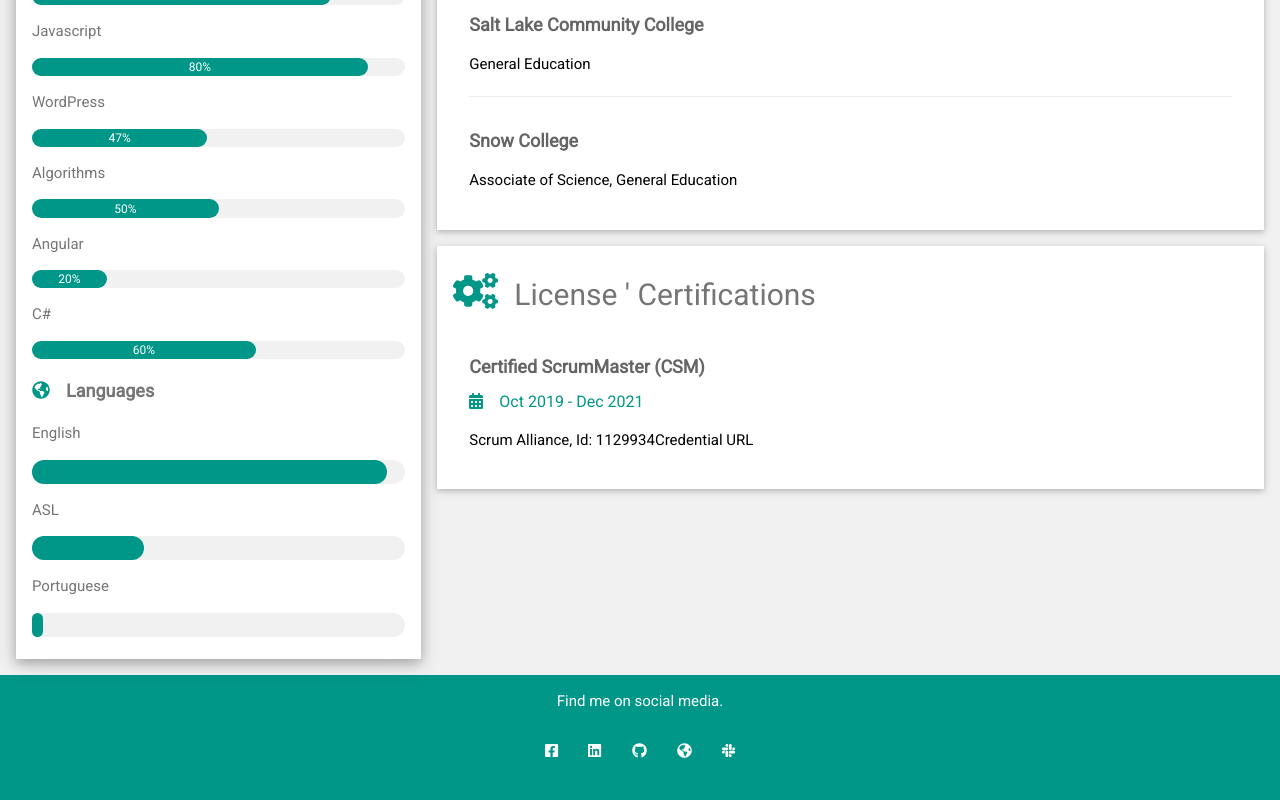
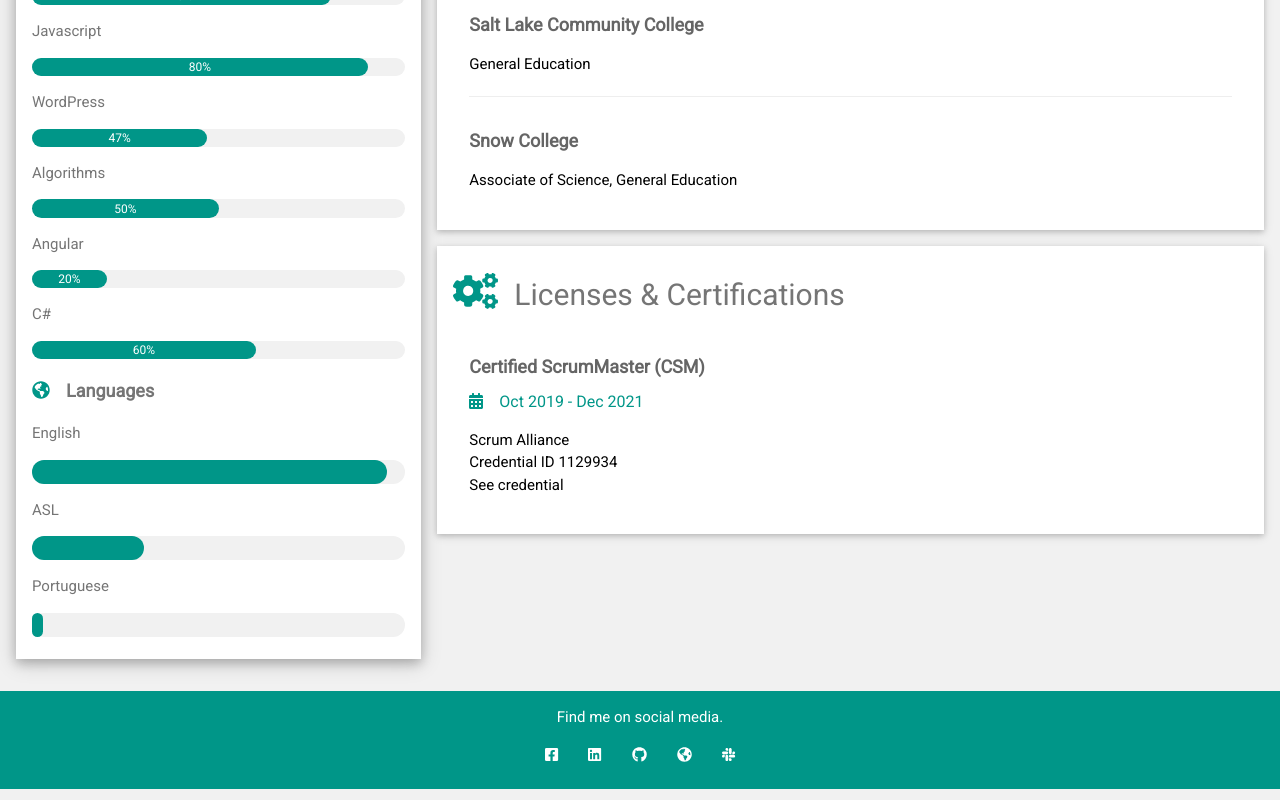
Before and after one commit to chochstrasser/chochstrasser.github.io, a React (Create React App) app: page / in a window 1280 px wide. Shown: the part 773-1573 px from the top of the page. Built offline with nearby package versions, Linux system fonts and the light colour scheme.

Commit message:
fix protfolio links footer and csm certificate (#7)
Co-authored-by: Chase Hochstrasser <chochstrasser@sofi.org>

```diff
--- a/src/footer/footer.css
+++ b/src/footer/footer.css
@@ -1,3 +1,3 @@
-svg.space-around {
+a.space-around {
   margin: 1rem;
 }
--- a/src/footer/index.js
+++ b/src/footer/index.js
@@ -5,26 +5,45 @@ import "./footer.css";
 const Footer = () => (
   <footer className="código-container código-teal código-center código-margin-top">
     <p>Find me on social media.</p>
+    <a
+      href="https://www.facebook.com/chase.hochstrasser"
+      className="space-around"
+    >
       <FontAwesomeIcon
-      className="código-hover-opacity space-around"
+        className="código-hover-opacity"
         icon={["fab", "facebook-square"]}
       />
+    </a>
+    <a
+      href="https://www.linkedin.com/in/chase-hochstrasser/"
+      className="space-around"
+    >
       <FontAwesomeIcon
-      className="código-hover-opacity space-around"
+        className="código-hover-opacity"
         icon={["fab", "linkedin"]}
       />
+    </a>
+    <a href="https://github.com/chochstrasser" className="space-around">
       <FontAwesomeIcon
-      className="código-hover-opacity space-around"
+        className="código-hover-opacity"
         icon={["fab", "github"]}
       />
+    </a>
+    <a
+      href="https://mentors.codingcoach.io/?name=Chase+Hochstrasser"
+      className="space-around"
+    >
+      <FontAwesomeIcon className="código-hover-opacity" icon="globe-americas" />
+    </a>
+    <a
+      href="https://coding-coach.slack.com/team/UM3PPF90D"
+      className="space-around"
+    >
       <FontAwesomeIcon
-      className="código-hover-opacity space-around"
-      icon="globe-americas"
-    />
-    <FontAwesomeIcon
-      className="código-hover-opacity space-around"
+        className="código-hover-opacity"
         icon={["fab", "slack"]}
       />
+    </a>
     <br />
     <br />
   </footer>
--- a/src/portfolio/portfolioCertifications.js
+++ b/src/portfolio/portfolioCertifications.js
@@ -9,7 +9,7 @@ const PortfolioCertifications = () => {
           className="código-margin-right código-xxlarge código-text-teal"
           icon="cogs"
         />
-        License &apos; Certifications
+        Licenses &amp; Certifications
       </h2>
       <div className="código-container">
         <h5 className="código-opacity">
@@ -23,8 +23,11 @@ const PortfolioCertifications = () => {
           Oct 2019 - Dec 2021
         </h6>
         <p>
-          Scrum Alliance, Id: 1129934
-          <a href="http://bcert.me/szgfbcpjw">Credential URL</a>
+          Scrum Alliance
+          <br />
+          Credential ID 1129934
+          <br />
+          <a href="http://bcert.me/szgfbcpjw">See credential</a>
         </p>
         <br />
       </div>
--- a/src/portfolio/portfolioLeftColumn.js
+++ b/src/portfolio/portfolioLeftColumn.js
@@ -18,7 +18,7 @@ const PortfolioLeftColumn = () => (
           <h2>Chase Hochstrasser</h2>
         </div>
       </div>
-      <div className="código-container">
+      <div className="código-container código-margin-bottom">
         <PortfolioContact />
         <PortfolioSkills />
         <PortfolioLanguages />
```
Lines whose indentation alone changed are shown as unchanged.
